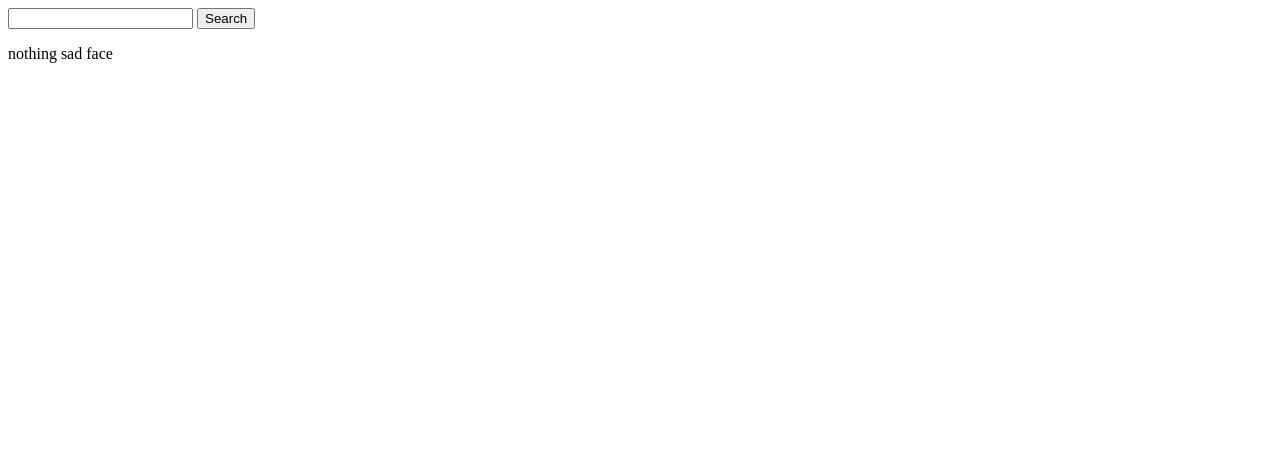
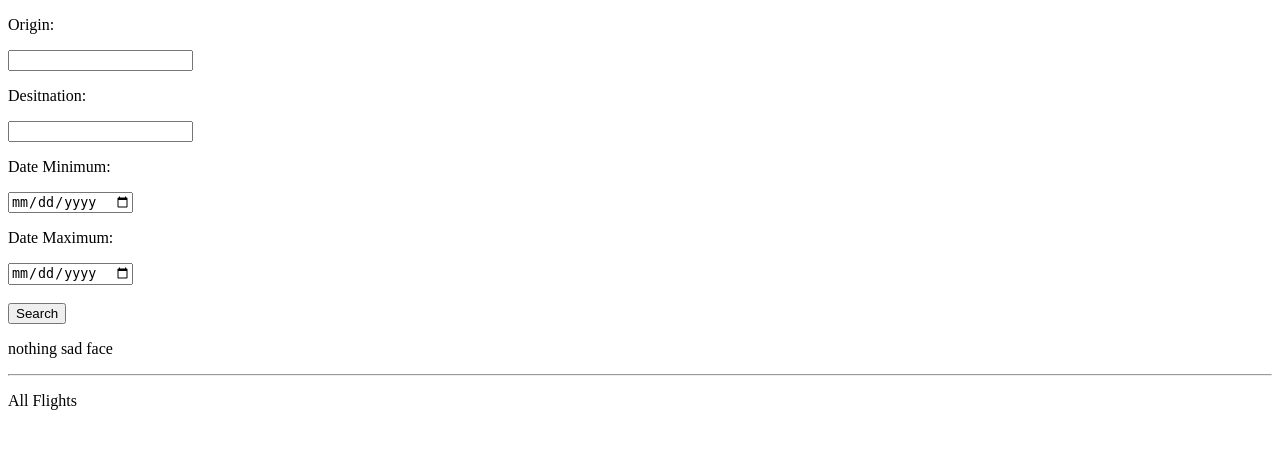
Before and after one commit to diego-nst/MagisAir-17-OneTooMany, a Django app: page /flights in a window 1280 px wide. Shown: the top 449 px of the page. Run offline with Django 5.2, Linux system fonts and the light colour scheme; data that the repository does not hold is empty.

Commit message:
Searching with multiple attributes

```diff
--- a/MagisAir/FirstApp/templates/flights_list.html
+++ b/MagisAir/FirstApp/templates/flights_list.html
@@ -4,14 +4,22 @@
 
 {% block content %}
     <form method="GET" action="" >
-        <input type="search" name="search">
+        <p>Origin: </p><input type="search" name="origin">
+        <p>Desitnation: </p><input type="search" name="destination">
+        <p>Date Minimum: </p><input type="date" name="date_min">
+        <p>Date Maximum: </p><input type="date" name="date_max">
+        <br><br>
         <button type="submit"> Search </button>
     </form>
     {% for result in results %}
         <p> {{result}} - Leaving {{result.departure}}</p>
     {% empty %}
-        <p>nothing sad face</p>
+        {% if searched %}
+            <p>nothing sad face</p>
+        {% endif %}
     {% endfor %}
+    <hr>
+    <p>All Flights</p>
     <l>
     {% for flight in flights %}
         <p> {{flight}} - Leaving {{flight.departure}}</p>
--- a/MagisAir/FirstApp/views.py
+++ b/MagisAir/FirstApp/views.py
@@ -18,8 +18,20 @@ class FlightsListView(ListView):
 
     def get_context_data(self, **kwargs):
         ctx = super().get_context_data(**kwargs)
-        originSearch = self.request.GET.get('search')
-        if originSearch:
-            ctx['results'] = Flight.objects.filter(route__origin__city_name__contains=originSearch)
+        originSearch = self.request.GET.get('origin')
+        destinationSearch = self.request.GET.get('destination')
+        results = set()
+        searched = False
+        if originSearch and originSearch != "":
+            for flight in Flight.objects.filter(route__origin__city_name__contains=originSearch):
+                results.add(flight)
+        if destinationSearch and destinationSearch != "":
+            temp_results = results
+            results = set()
+            for flight in Flight.objects.filter(route__destination__city_name__contains=destinationSearch):
+                if(flight in temp_results or not temp_results):
+                    results.add(flight)
+        ctx['results'] = results
+        ctx['searched'] = originSearch != "" or destinationSearch != ""
         ctx['flights'] = Flight.objects.all()
         return ctx
```
